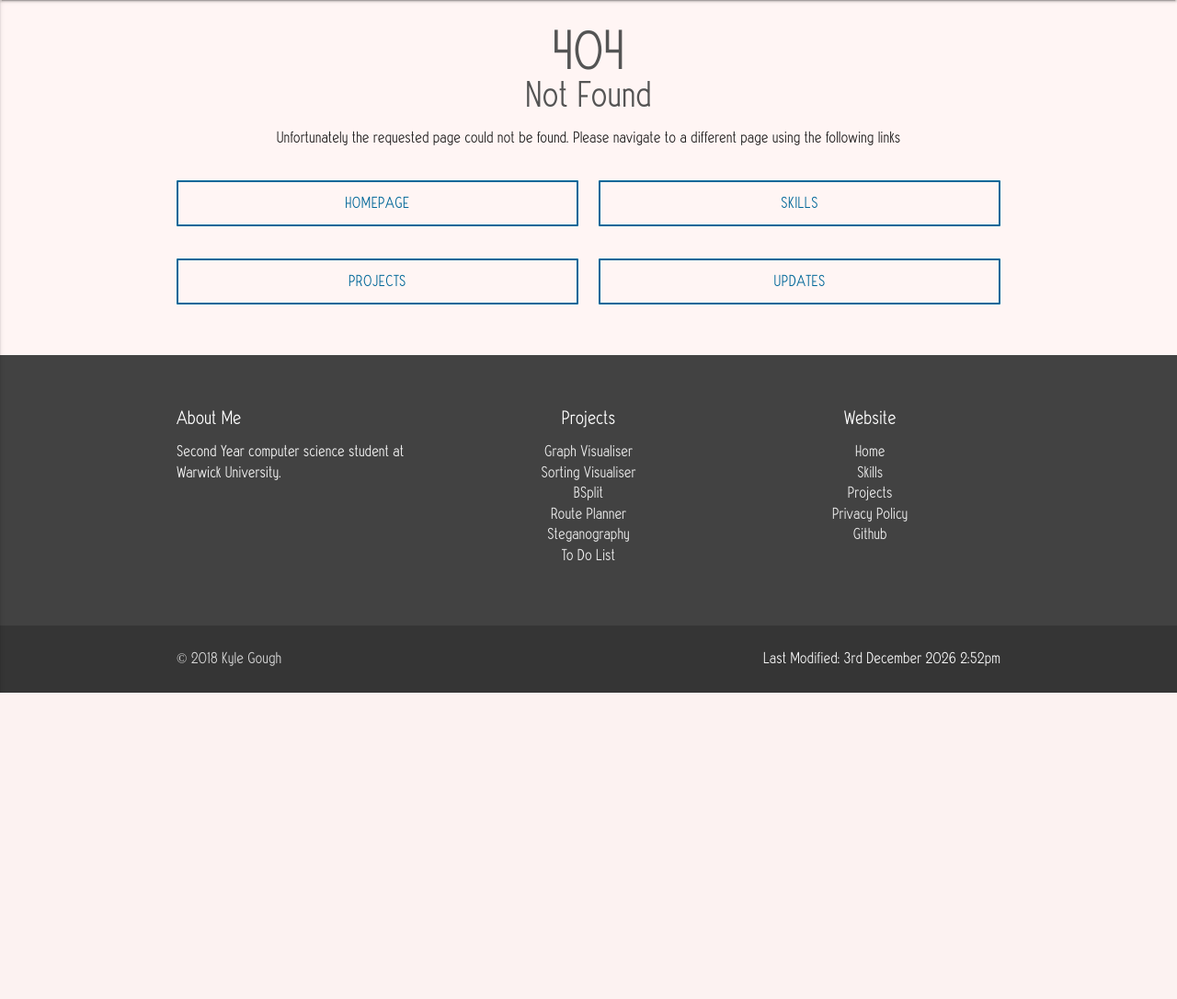
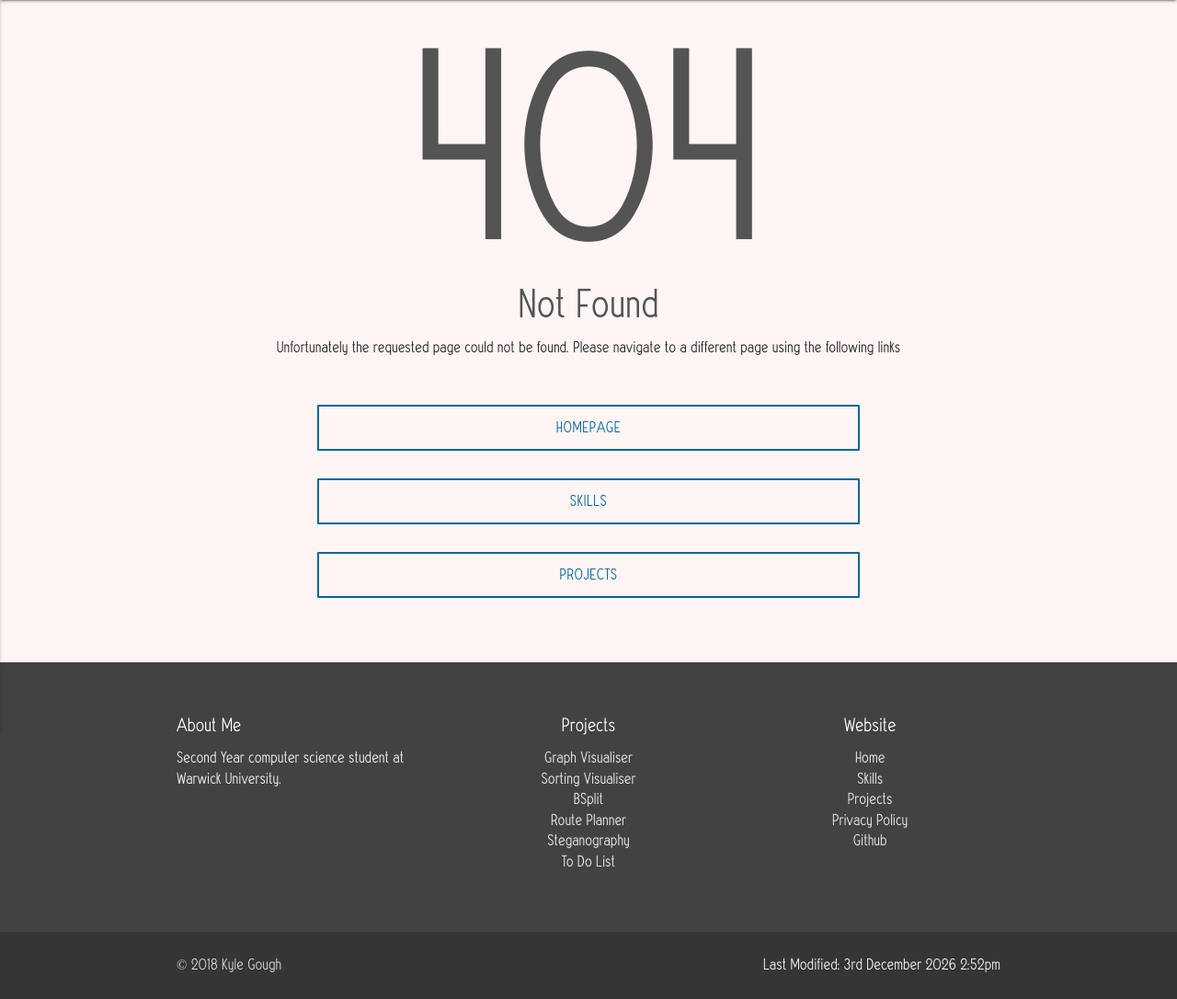
Before and after one commit to KyleGough/portfolio-php, a PHP site: page /error_pages/404.php in a window 1280 px wide. Shown: the part 64-1150 px from the top of the page at 92% size. Before the commit the page ends 817 px from the top, so only its background shows below. Run offline with PHP 8.4, Linux system fonts and the light colour scheme; some libraries are stand-ins or nearby versions; some web fonts are replaced.

Commit message:
Improved 404

```diff
--- a/css/sass/style.scss
+++ b/css/sass/style.scss
@@ -215,12 +215,12 @@ main { padding-top: 1em; }
 /*Errors*/
 
 .error-code {
-  font-size: 20vw;
+  font-size: 20vw!important;
   color: darken(#E0E0E0, 55%);
 }
 
 .error-detail {
-  font-size: 3vw;
+  font-size: 3vw!important;
   color: darken(#E0E0E0, 55%);
 }
 
--- a/error_pages/404.php
+++ b/error_pages/404.php
@@ -30,19 +30,10 @@
         </div>
       </div>
       <div class="row">
-        <div class="col s12 l6 m-b-1">
-          <a href="index.php" class="btn btn-flat btn-boxed-primary full-width">Homepage</a>
-        </div>
-        <div class="col s12 l6 m-b-1">
-          <a href="about.php" class="btn btn-flat btn-boxed-primary full-width">Skills</a>
-        </div>
-      </div>
-      <div class="row">
-        <div class="col s12 l6 m-b-1">
-          <a href="projects.php" class="btn btn-flat btn-boxed-primary full-width">Projects</a>
-        </div>
-        <div class="col s12 l6 m-b-1">
-          <a href="updates.php" class="btn btn-flat btn-boxed-primary full-width">Updates</a>
+        <div class="col s12 l8 offset-l2 m-b-1">
+          <a href="index.php" class="btn btn-flat btn-boxed-primary full-width m-v-1">Homepage</a>
+          <a href="about.php" class="btn btn-flat btn-boxed-primary full-width m-v-1">Skills</a>
+          <a href="projects.php" class="btn btn-flat btn-boxed-primary full-width m-v-1">Projects</a>
         </div>
       </div>
     </div>
```
Also changed, not shown: css/style.css.
